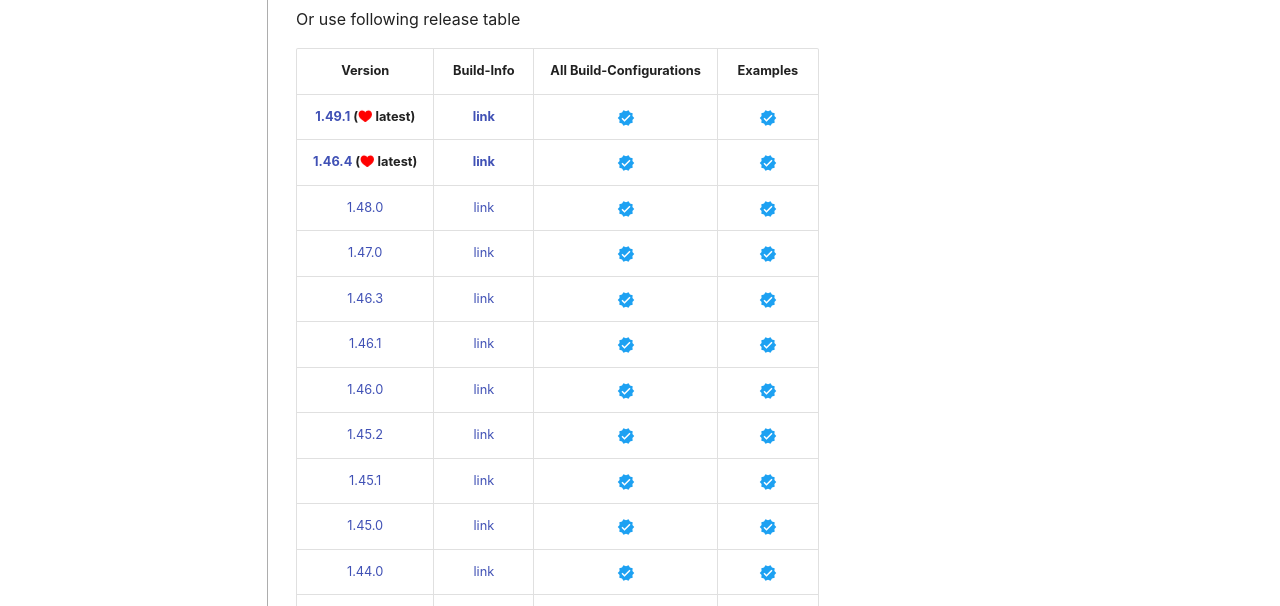
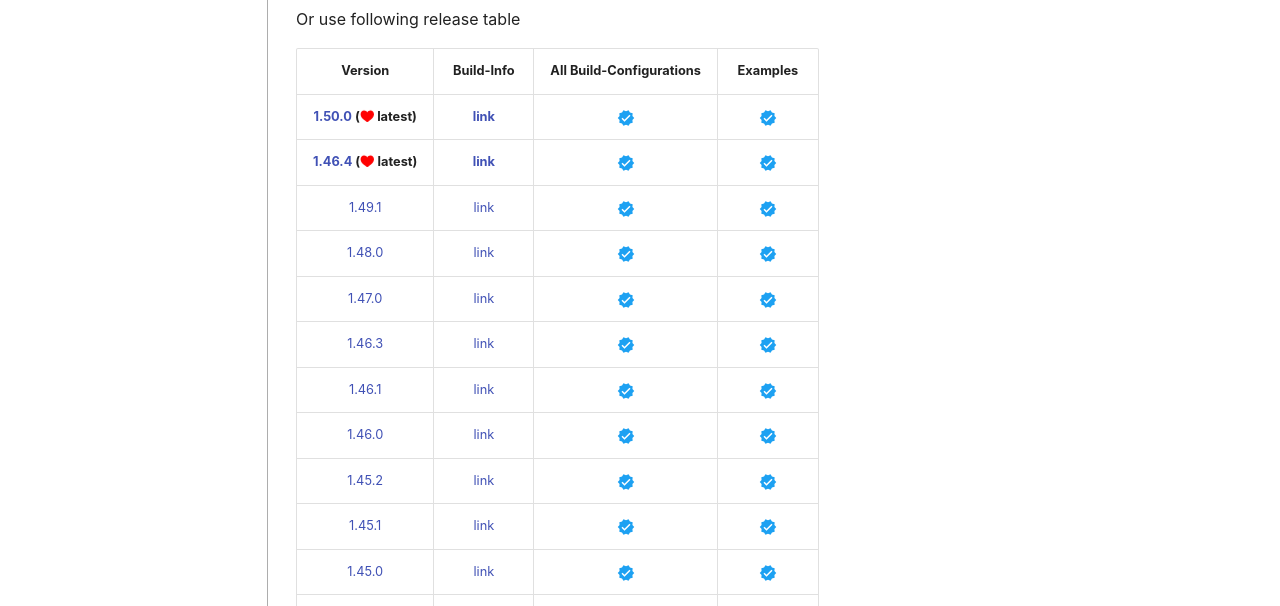
Before and after one commit to thommyho/Cpp-gRPC-Windows-PreBuilts, an MkDocs documentation site: the page built from docs/steps.md, in a window 1280 px wide and 900 px high. Shown: the part 294-900 px from the top of the window. Built offline with MkDocs 1.6.1 and Material for MkDocs 9.7.7, drawn with Linux system fonts in a browser that asks for light colours; emoji names are drawn with the system emoji font; some web fonts are replaced; comment, search, counter and statistics services are not loaded.

Commit message:
Version bump v1.50.0

```diff
--- a/docs/steps.md
+++ b/docs/steps.md
@@ -9,8 +9,9 @@
 
 |                                                         Version                                                         |                                 Build-Info                                 |        All Build-Configurations         |                Examples                 |
 |:-----------------------------------------------------------------------------------------------------------------------:|:--------------------------------------------------------------------------:|:---------------------------------------:|:---------------------------------------:|
-| **[1.49.1](https://github.com/thommyho/gRPC_windows/releases/tag/v1.49.1) (:octicons-heart-fill-24:{ .heart } latest)** | **[link](https://github.com/thommyho/gRPC_windows_prebuilt/tree/v1.49.1)** | :material-check-decagram:{ .tick-blue } | :material-check-decagram:{ .tick-blue } |
+| **[1.50.0](https://github.com/thommyho/gRPC_windows/releases/tag/v1.50.0) (:octicons-heart-fill-24:{ .heart } latest)** | **[link](https://github.com/thommyho/gRPC_windows_prebuilt/tree/v1.50.ß)** | :material-check-decagram:{ .tick-blue } | :material-check-decagram:{ .tick-blue } |
 | **[1.46.4](https://github.com/thommyho/gRPC_windows/releases/tag/v1.46.4) (:octicons-heart-fill-24:{ .heart } latest)** | **[link](https://github.com/thommyho/gRPC_windows_prebuilt/tree/v1.46.4)** | :material-check-decagram:{ .tick-blue } | :material-check-decagram:{ .tick-blue } |
+|                         [1.49.1](https://github.com/thommyho/gRPC_windows/releases/tag/v1.49.1)                         |   [link](https://github.com/thommyho/gRPC_windows_prebuilt/tree/v1.49.1)   | :material-check-decagram:{ .tick-blue } | :material-check-decagram:{ .tick-blue } |
 |                         [1.48.0](https://github.com/thommyho/gRPC_windows/releases/tag/v1.48.0)                         |   [link](https://github.com/thommyho/gRPC_windows_prebuilt/tree/v1.48.0)   | :material-check-decagram:{ .tick-blue } | :material-check-decagram:{ .tick-blue } |
 |                         [1.47.0](https://github.com/thommyho/gRPC_windows/releases/tag/v1.47.0)                         |   [link](https://github.com/thommyho/gRPC_windows_prebuilt/tree/v1.47.0)   | :material-check-decagram:{ .tick-blue } | :material-check-decagram:{ .tick-blue } |
 |                         [1.46.3](https://github.com/thommyho/gRPC_windows/releases/tag/v1.46.3)                         |   [link](https://github.com/thommyho/gRPC_windows_prebuilt/tree/v1.46.3)   | :material-check-decagram:{ .tick-blue } | :material-check-decagram:{ .tick-blue } |
```
